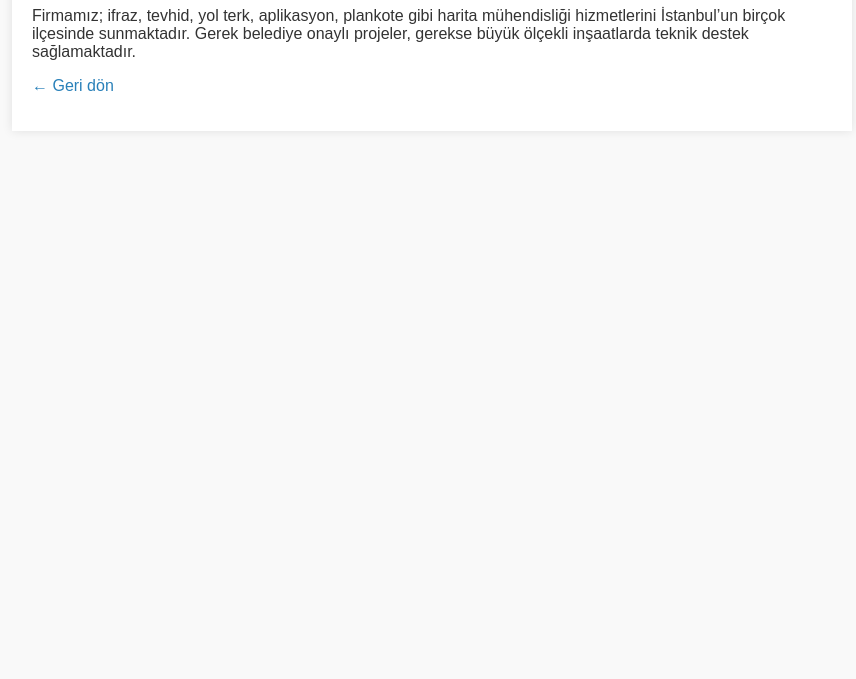
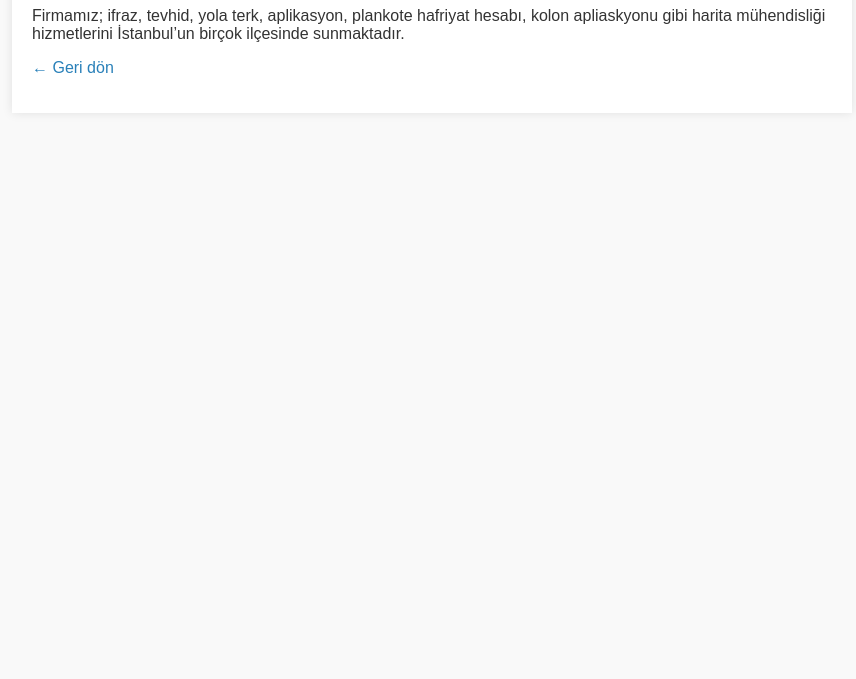
Before and after one commit to xsalinger/tarikharita, a plain HTML site: page harita.html in a window 1280 px wide. Shown: the part 121-800 px from the top of the page, without its empty margins (208-1064 px from the left). Drawn offline with Linux system fonts and the light colour scheme.

Commit message:
Update harita.html

```diff
--- a/harita.html
+++ b/harita.html
@@ -14,7 +14,7 @@
 <body>
   <div class="container">
     <h1>Harita Hizmetleri Hakkında</h1>
-    <p>Firmamız; ifraz, tevhid, yol terk, aplikasyon, plankote gibi harita mühendisliği hizmetlerini İstanbul’un birçok ilçesinde sunmaktadır. Gerek belediye onaylı projeler, gerekse büyük ölçekli inşaatlarda teknik destek sağlamaktadır.</p>
+    <p>Firmamız; ifraz, tevhid, yola terk, aplikasyon, plankote hafriyat hesabı, kolon apliaskyonu  gibi harita mühendisliği hizmetlerini İstanbul’un birçok ilçesinde sunmaktadır.</p>
     <p><a href="index.html">← Geri dön</a></p>
   </div>
 </body>
```
